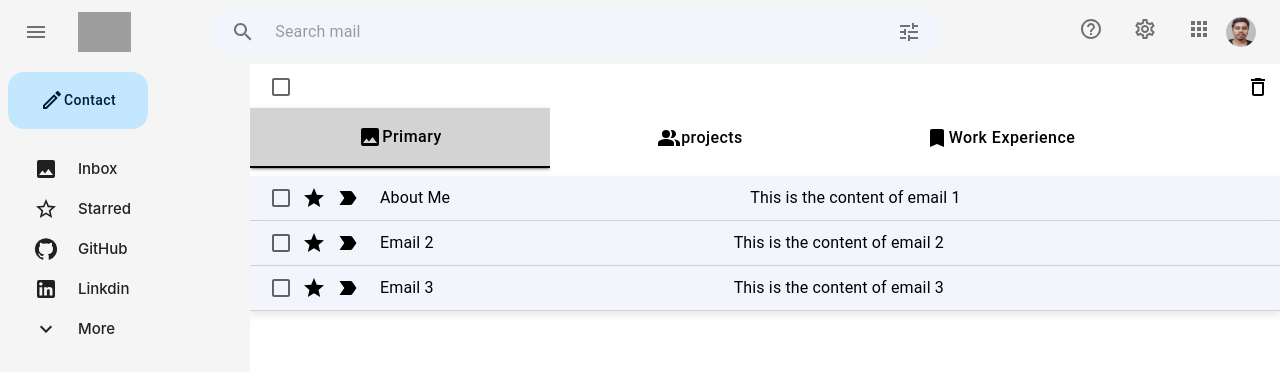
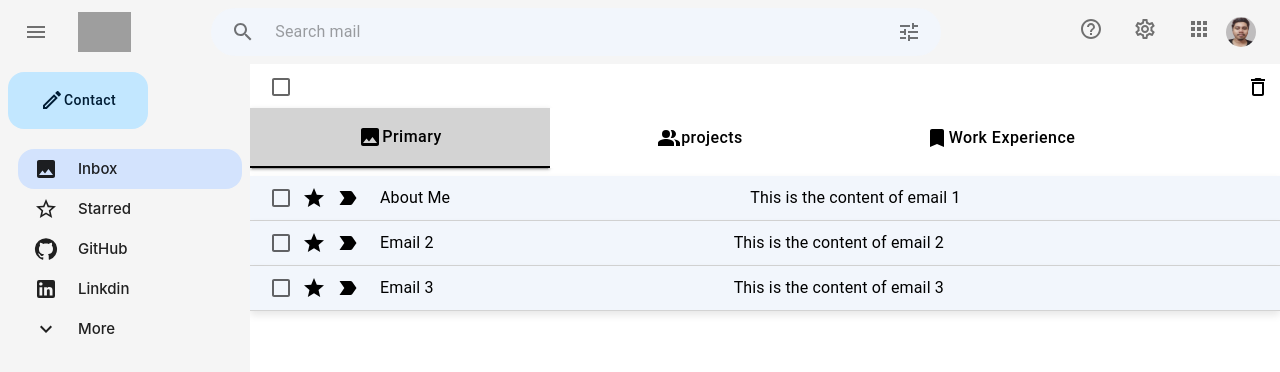
Before and after one commit to aksharkh/Gmail-Portfolio, a React (Create React App) app in the folder client/: page /emails/inbox/primary in a window 1280 px wide. Shown: the top 372 px of the page. Built offline with nearby package versions, Linux system fonts and the light colour scheme; grey boxes are pictures that could not be loaded.

Commit message:
changed styles in sidebar content

```diff
--- a/client/src/components/Emails.jsx
+++ b/client/src/components/Emails.jsx
@@ -36,7 +36,7 @@ function Emails() {
         }}
       >
         <Checkbox />
-        <DeleteOutline />
+        <DeleteOutline style={{cursor:'pointer'}}/>
       </Box>
 
       {/* Button Navigation */}
--- a/client/src/components/SidebarContent.jsx
+++ b/client/src/components/SidebarContent.jsx
@@ -3,7 +3,6 @@ import { Box , Button ,List,ListItem,styled} from '@mui/material'
 import { CreateOutlined } from '@mui/icons-material'
 import { SIDEBAR_DATA } from './config/sidebar.config'
 import ComposeMail from './ComposeMail'
-import { useParams } from 'react-router-dom'
 
 
 const Container = styled(Box)({
@@ -14,6 +13,15 @@ const Container = styled(Box)({
         fontWeight:500,
         cursor:'pointer'
     },
+    '& > ul > li:first-of-type': {
+        background : '#d3e3fd',
+        borderRadius : '16px '
+  },
+  '& > ul > li:hover': {
+    backgroundColor: '#f0f0f0',
+    boxShadow: '0 4px 6px rgba(0, 0, 0, 0.1)',
+    borderRadius : '16px '
+  },
     '& > ul> li > svg':{
         marginRight:20
     }
@@ -33,7 +41,7 @@ const ComposedButton = styled(Button)({
 function SidebarContent() {
     const[openDialog, setopenDialog] = useState(false);
 
-    const {type} = useParams();
+
 
     const onComposeclick = () =>{
         setopenDialog(true);
@@ -52,7 +60,7 @@ function SidebarContent() {
         <List>
             {
                 SIDEBAR_DATA.map(data => (
-                    <ListItem style={type === data.name.toLowerCase() ? {background : '#d3e3fd', borderRadius : '16px '} : {}}
+                    <ListItem
                     onClick={() => handleListItemClick(data.url)}>
                        <data.icon fontSize='medium'/> {data.title}
                     </ListItem>
```
